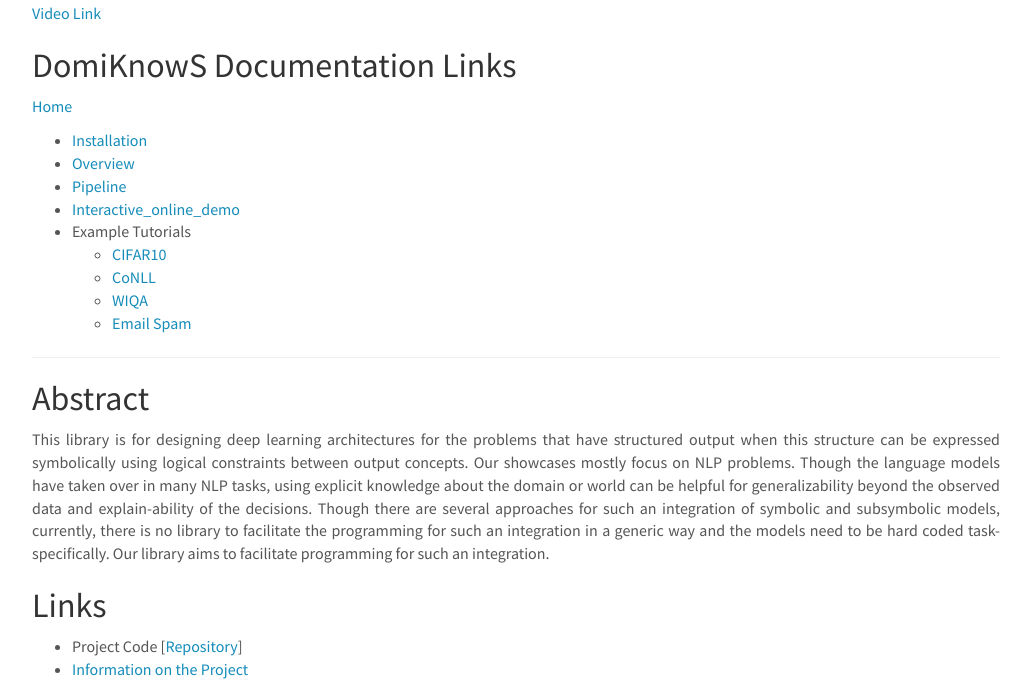
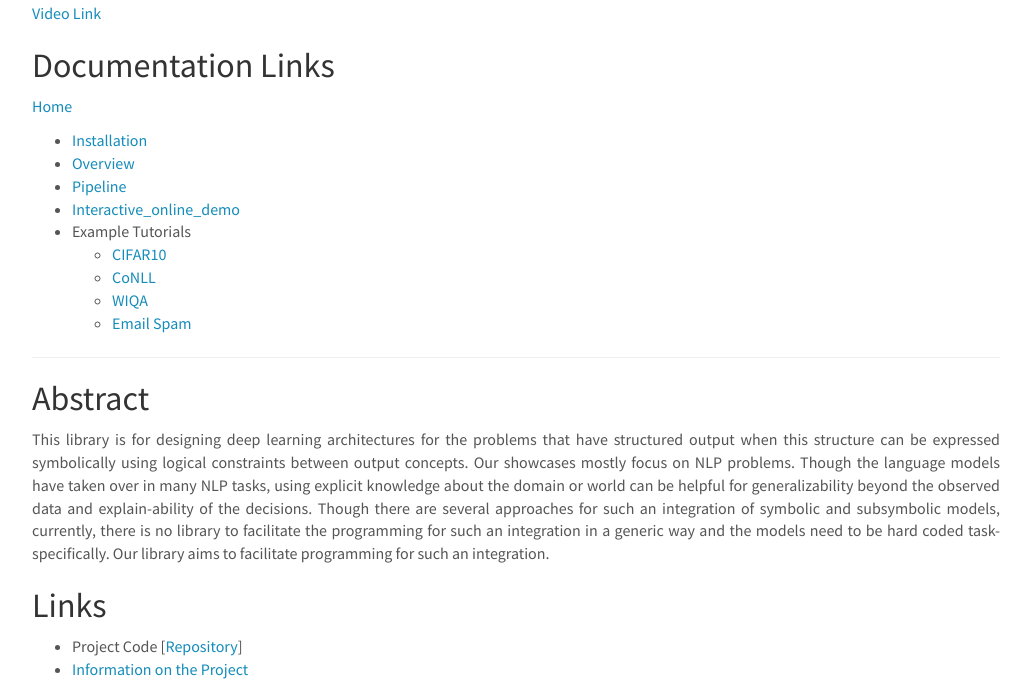
Before and after one commit to HLR/HLR.github.io, a Jekyll site: the page built from _pages/domiknows_nlp.md, in a window 1280 px wide and 900 px high, scrolled down 392 px, cut to the strip 216-900 px from the top of the window. Shown: the whole strip, without its empty margins (124-1155 px from the left). Built offline with Jekyll 4.4.1, drawn with Linux system fonts in a browser that asks for light colours; nearby versions of some CDN libraries.

Commit message:
Change Title

```diff
--- a/_includes/documentation_contents.md
+++ b/_includes/documentation_contents.md
@@ -1,4 +1,4 @@
-## DomiKnowS Documentation Links
+## Documentation Links
 [Home](/domiknows-nlp)
 - [Installation](/domiknows-nlp/install)
 - [Overview](/domiknows-nlp/overview)
```
